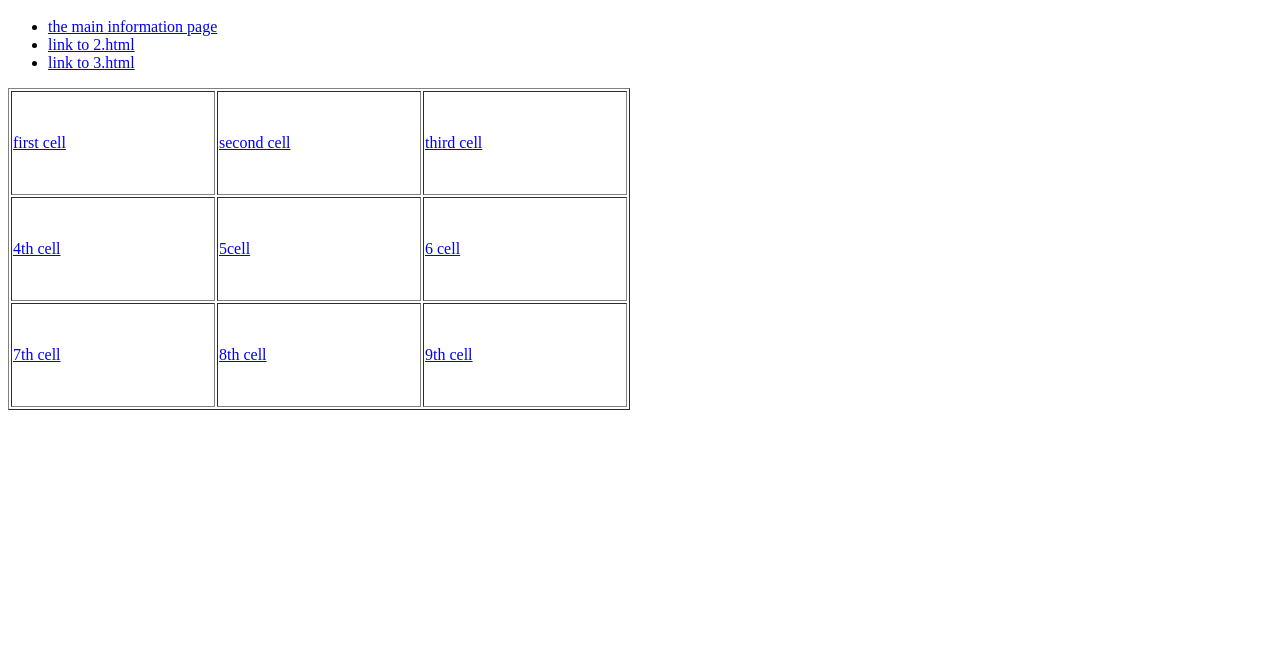
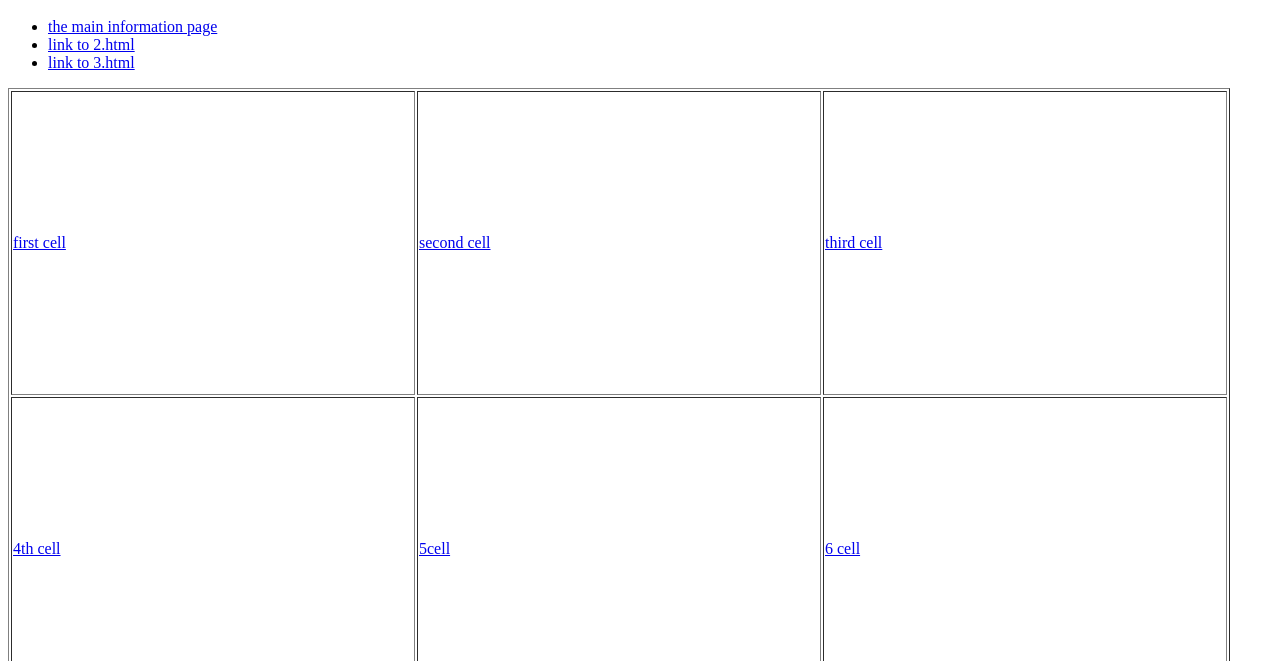
Before and after one commit to olehivoniuk/Programmimg---Plan-of-learning, a plain HTML site: page 1.html in a window 1280 px wide. Shown: the part 139-800 px from the top of the page. Drawn offline with Linux system fonts and the light colour scheme.

Commit message:
changed width and heigth of the table

```diff
--- a/styles.css
+++ b/styles.css
@@ -8,8 +8,8 @@ p {
     color: rgb(0,171,111);
 }
 td{
-    width: 200px;
-    height: 100px;
+    width: 400px;
+    height: 300px;
 }
 p{
     width: 300px;
```
